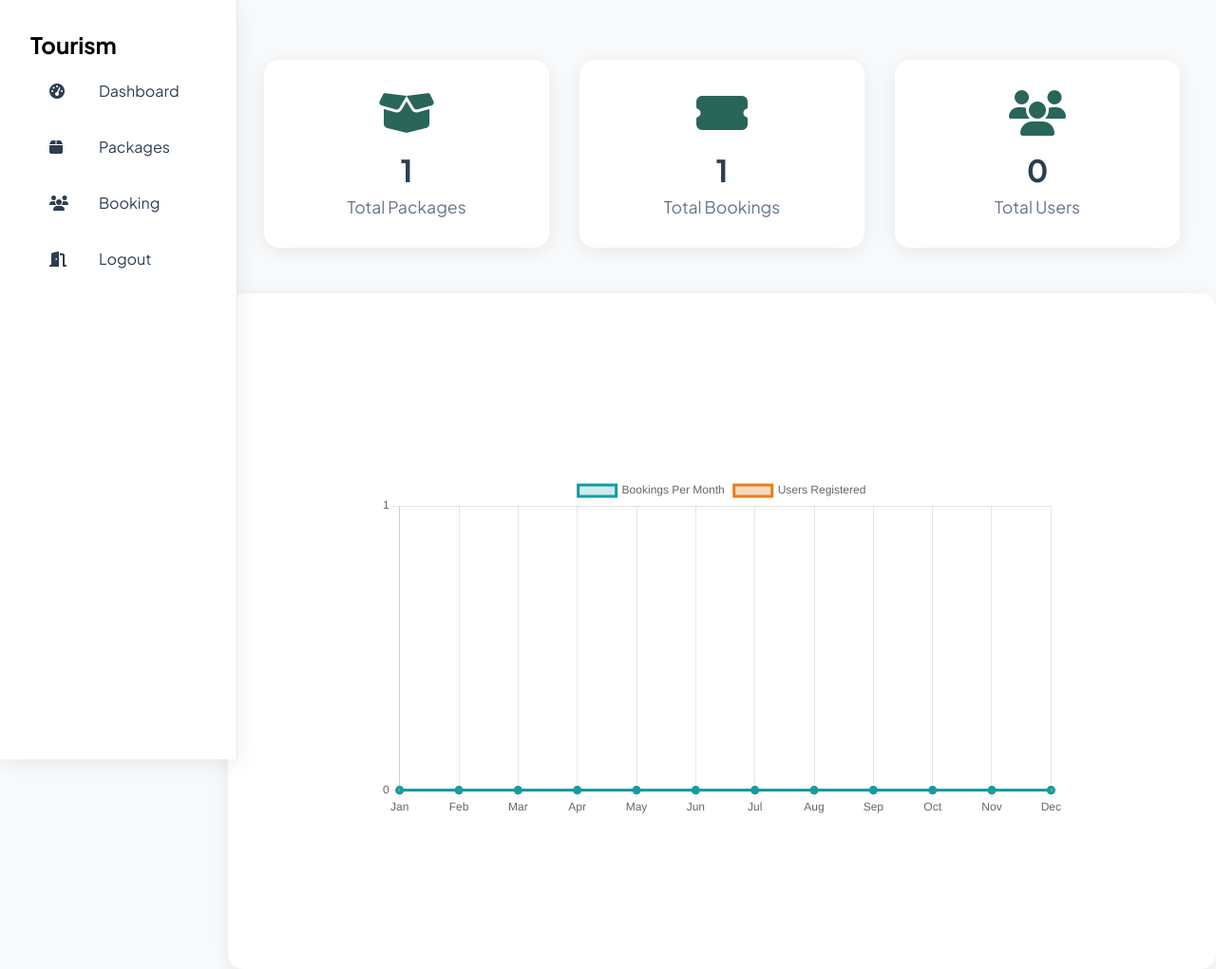
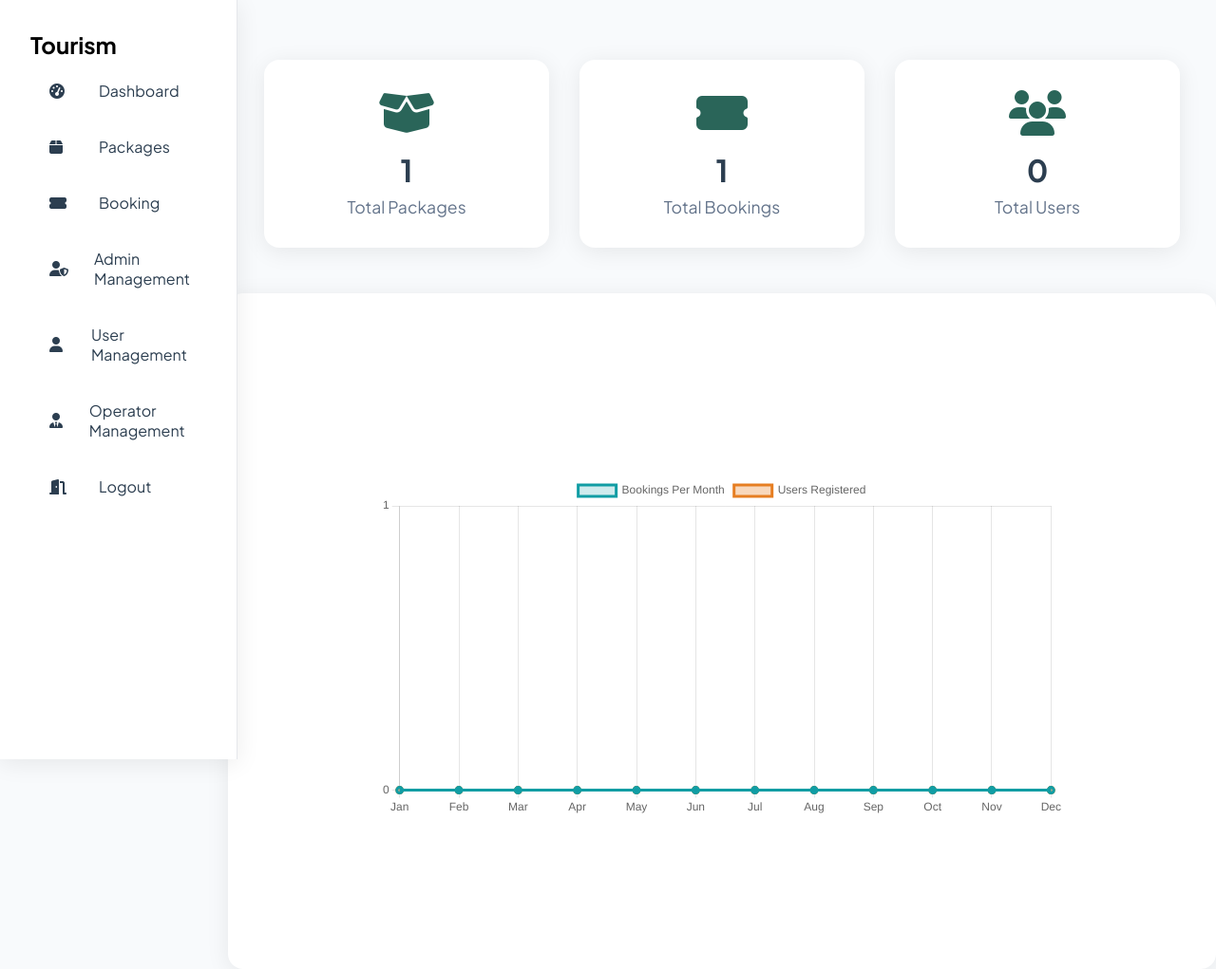
Before and after one commit to A-H-G20/lebanon_toursim, a PHP site: page /lebanon_toursim/admin/index.php in a window 1280 px wide. Shown: the whole page at 95% size. Run offline with PHP 8.4, Linux system fonts and the light colour scheme; the visitor is signed in with stand-in values (Sample User, id 1); tables that the repository leaves empty or names only in its code hold one stand-in row (values such as "Sample post").

Commit message:
edit the nav bar

```diff
--- a/admin/navbar.php
+++ b/admin/navbar.php
@@ -11,8 +11,18 @@
     <i class="fas fa-box"></i><span>Packages</span>
   </div>
   <div class="nav-item" onclick="window.location.href='booking.php'">
-    <i class="fas fa-users"></i><span>Booking</span>
-  </div>
+  <i class="fas fa-ticket-alt"></i><span>Booking</span>
+</div>
+<div class="nav-item" onclick="window.location.href='admin.php'">
+  <i class="fas fa-user-shield"></i><span>Admin Management</span>
+</div>
+<div class="nav-item" onclick="window.location.href='user.php'">
+  <i class="fas fa-user"></i><span>User Management</span>
+</div>
+<div class="nav-item" onclick="window.location.href='operator.php'">
+  <i class="fas fa-user-tie"></i><span>Operator Management</span>
+</div>
+
 
   <div class="nav-item" onclick="window.location.href='../logout.php'">
     <i class="fas fa-door-open"></i><span>Logout</span>
```
